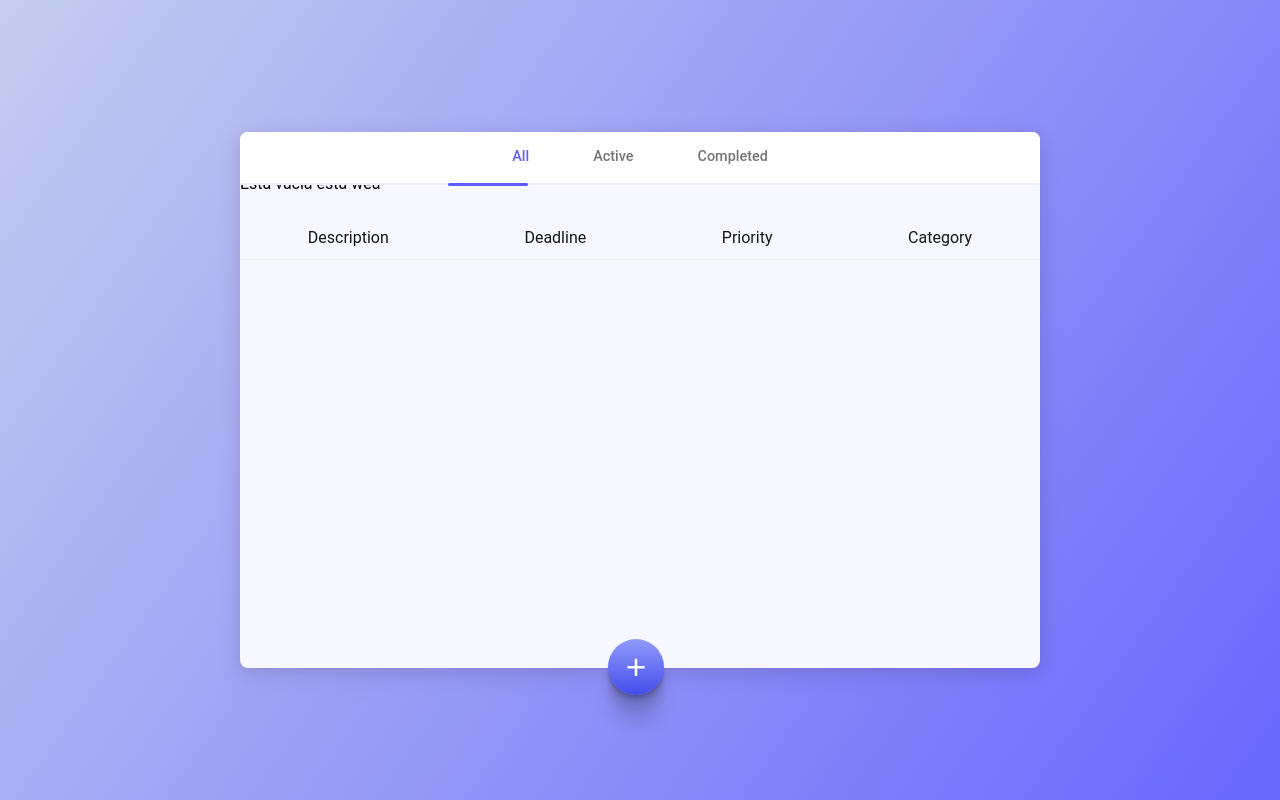
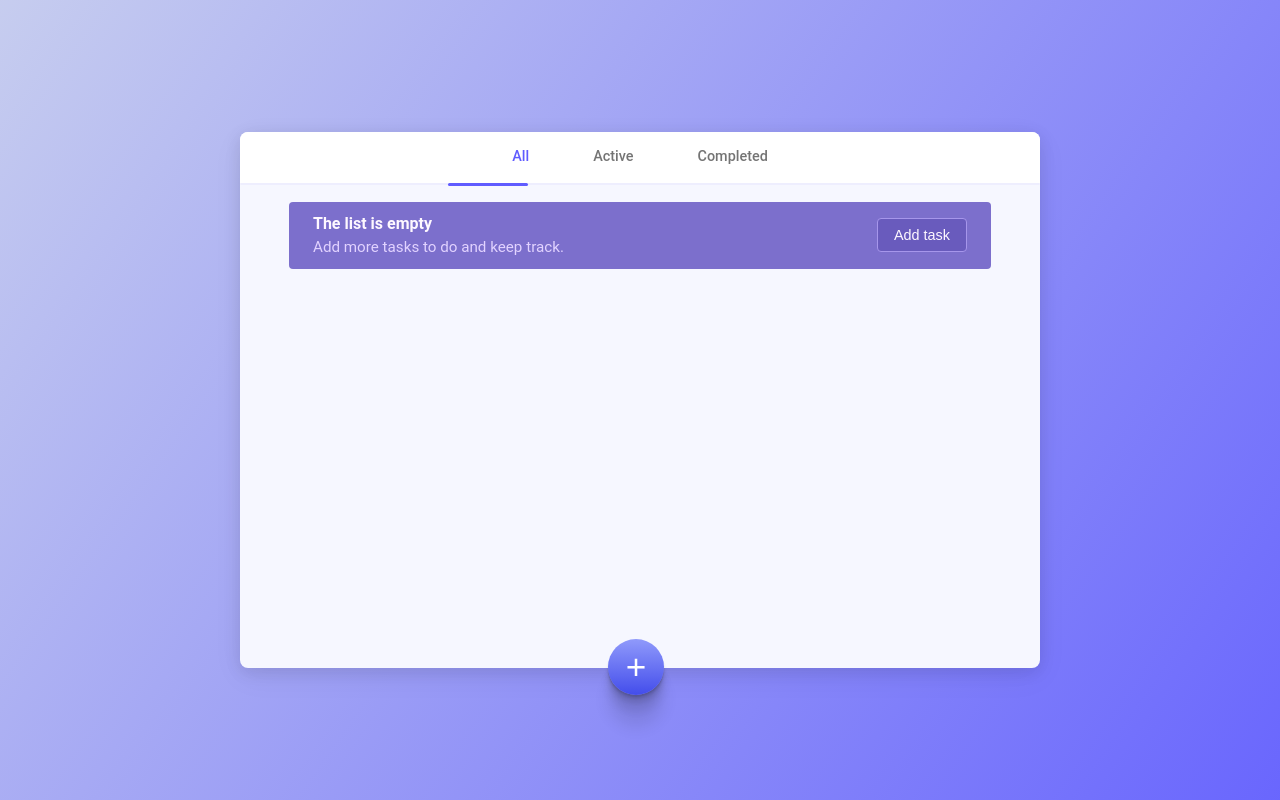
Before and after one commit to gmsanchezgaray/todo-app, a React (Create React App) app: page / in a window 1280 px wide. Built offline with nearby package versions, Linux system fonts and the light colour scheme.

Commit message:
Add a Snackbar component

```diff
--- a/src/App.js
+++ b/src/App.js
@@ -9,6 +9,7 @@ import { GlobalStyles } from "./components/styles/Global";
 import { Container } from "./components/styles/Global";
 import { StyledButtonPlus } from "./components/styles/Global";
 import { BackgroundModal } from "./components/styles/Form.elements";
+import Snackbar from "./components/Snackbar";
 
 function App() {
   const getLocalData = () => {
@@ -56,7 +57,9 @@ function App() {
           tasks={tasks}
           setTasksToShow={setTasksToShow}
         />
-        {tasks.length === 0 && <p>Esta vacia esta wea</p>}
+        {tasks.length === 0 ? (
+          <Snackbar showForm={showForm} />
+        ) : (
           <List
             tasks={tasks}
             tasksToShow={tasksToShow}
@@ -64,6 +67,7 @@ function App() {
             setTasksToShow={setTasksToShow}
             setTasks={setTasks}
           />
+        )}
         <StyledButtonPlus onClick={showForm}>+</StyledButtonPlus>
       </Container>
     </>
--- /dev/null
+++ b/src/components/Snackbar.js
@@ -0,0 +1,21 @@
+//Styled Components
+import {
+  SnackbarContainer,
+  SnackbarBackground,
+} from "./styles/Snackbar.elements";
+
+const Snackbar = ({ showForm }) => {
+  return (
+    <SnackbarContainer>
+      <SnackbarBackground>
+        <p>
+          The list is empty
+          <span>Add more tasks to do and keep track.</span>
+        </p>
+        <button onClick={showForm}>Add task</button>
+      </SnackbarBackground>
+    </SnackbarContainer>
+  );
+};
+
+export default Snackbar;
--- /dev/null
+++ b/src/components/styles/Snackbar.elements.js
@@ -0,0 +1,51 @@
+import styled from "styled-components";
+
+export const SnackbarContainer = styled.div`
+  position: absolute;
+  top: 60px;
+  left: 0;
+  display: inline-block;
+  width: 100%;
+  padding: 10px;
+`;
+
+export const SnackbarBackground = styled.div`
+  width: 90%;
+  display: flex;
+  justify-content: space-between;
+  align-items: center;
+  margin: 0 auto;
+  background-color: #7c6fcc;
+  padding: 10px 24px;
+  border-radius: 4px;
+
+  & p {
+    color: #fef8ff;
+    font-weight: 600;
+  }
+  & span {
+    display: block;
+    color: #e2d3ff;
+    font-weight: normal;
+    font-size: 0.95rem;
+  }
+
+  & button {
+    outline: none;
+    cursor: pointer;
+    border: 1.5px solid #a696eb;
+    background-color: #695bbd;
+    color: #fef8ff;
+    padding: 8px 16px;
+    border-radius: 4px;
+    font-size: 0.9rem;
+    font-weight: 500;
+    transition: 0.3s;
+
+    &:hover {
+      color: #e2d3ff;
+      border-color: #fef8ff;
+      background-color: #9182d6;
+    }
+  }
+`;
```
Lines whose indentation alone changed are shown as unchanged.
